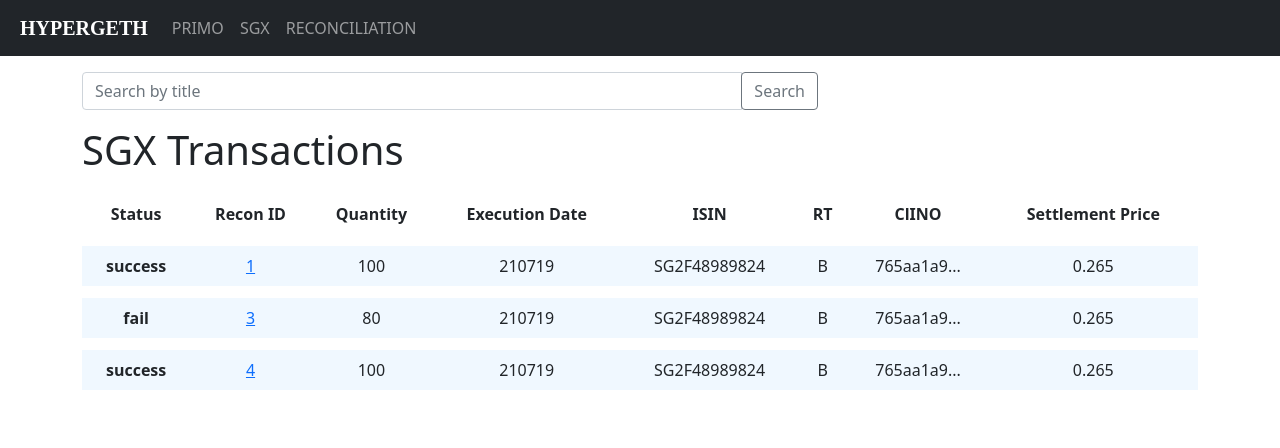
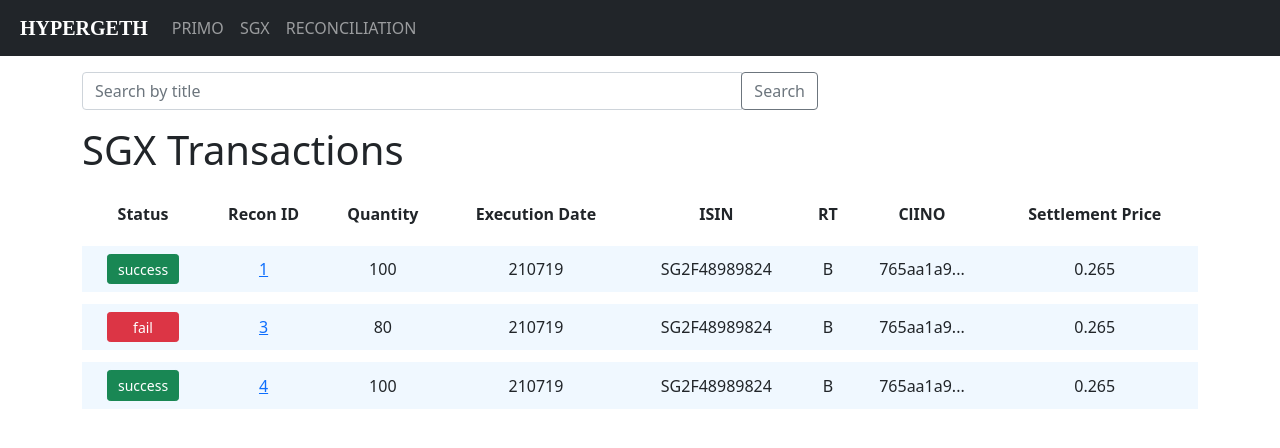
Before and after one commit to xqlin-2019/hypergeth-frontend, a React (Create React App) app: page /sgx in a window 1280 px wide. Shown: the top 448 px of the page. Built offline with nearby package versions, Linux system fonts and the light colour scheme.

Commit message:
status ui

```diff
--- a/src/App.css
+++ b/src/App.css
@@ -43,6 +43,11 @@
   font-weight: 700;
 }
 
+#status{
+  width: 71.56px;
+  height: 30.21px;
+}
+
 .transaction-row {
   background-color: aliceblue;
 }
@@ -53,6 +58,10 @@ tr {
   border-color: white;
 }
 
+td {
+  vertical-align: middle;
+}
+
 .dropdown-menu {
   height: 70px;
   overflow-y: scroll;
--- a/src/components/primo-transactions.component.js
+++ b/src/components/primo-transactions.component.js
@@ -215,7 +215,10 @@ export default class PrimoTransactions extends Component {
                 {primo_transactions &&
                     primo_transactions.map((transaction) => (
                         <tr class="transaction-row ">
-                            <th scope="row">{transaction.reconcile_status}</th>
+                            <div>
+                            {transaction.reconcile_status == 'fail' ? null : <button type="button" class="btn btn-success btn-sm" id="status">{transaction.reconcile_status}</button>}
+                            {transaction.reconcile_status == 'success' ? null : <button type="button" class="btn btn-danger btn-sm" id="status">{transaction.reconcile_status}</button>}
+                            </div>
                             <td class="col">
                               <Link to={"/transaction/" + transaction.recon_id} className="link">
                               {transaction.recon_id}
@@ -228,8 +231,8 @@ export default class PrimoTransactions extends Component {
                             <td class="col">{transaction.account.substring(0,8) + "..."}</td>
                             <td class="col">{transaction.counter_party}</td>
                             <td class="col">{transaction.settlement_date}</td>
+                            <td class="col">{transaction.status}</td>
                             <td class="col">{transaction.trade_id}</td>
-                            <td class="col">{transaction.status}</td>
                             <td class="col">{transaction.settlement_price}</td>
                             <td class="col">{transaction.principle}</td>
                             <td class="col">{transaction.price_currency}</td>
--- a/src/components/reconcile-transactions.component.js
+++ b/src/components/reconcile-transactions.component.js
@@ -158,7 +158,11 @@ export default class ReconcileTransactions extends Component {
                 {reconcile_transactions &&
                     reconcile_transactions.map((transaction) => (
                         <tr class="transaction-row ">
-                            <th scope="row">{transaction.reconcile_status}</th>
+                            {/* <th scope="row">{transaction.reconcile_status}</th> */}
+                            <div>
+                            {transaction.reconcile_status == 'fail' ? null : <button type="button" class="btn btn-success btn-sm" id="status">{transaction.reconcile_status}</button>}
+                            {transaction.reconcile_status == 'success' ? null : <button type="button" class="btn btn-danger btn-sm" id="status">{transaction.reconcile_status}</button>}
+                            </div>
                             <td class="col">
                               <Link to={"/transaction/" + transaction.recon_id} className="link">
                               {transaction.recon_id}
--- a/src/components/sgx-transactions.component.js
+++ b/src/components/sgx-transactions.component.js
@@ -120,7 +120,10 @@ export default class SgxTransactions extends Component {
                 {sgx_transactions &&
                     sgx_transactions.map((transaction) => (
                         <tr class="transaction-row ">
-                            <th scope="row">{transaction.reconcile_status}</th>
+                            <div>
+                            {transaction.reconcile_status == 'fail' ? null : <button type="button" class="btn btn-success btn-sm" id="status">{transaction.reconcile_status}</button>}
+                            {transaction.reconcile_status == 'success' ? null : <button type="button" class="btn btn-danger btn-sm" id="status">{transaction.reconcile_status}</button>}
+                            </div>
                             <td class="col">
                               <Link to={"/transaction/" + transaction.recon_id} className="link">
                               {transaction.recon_id}
```
